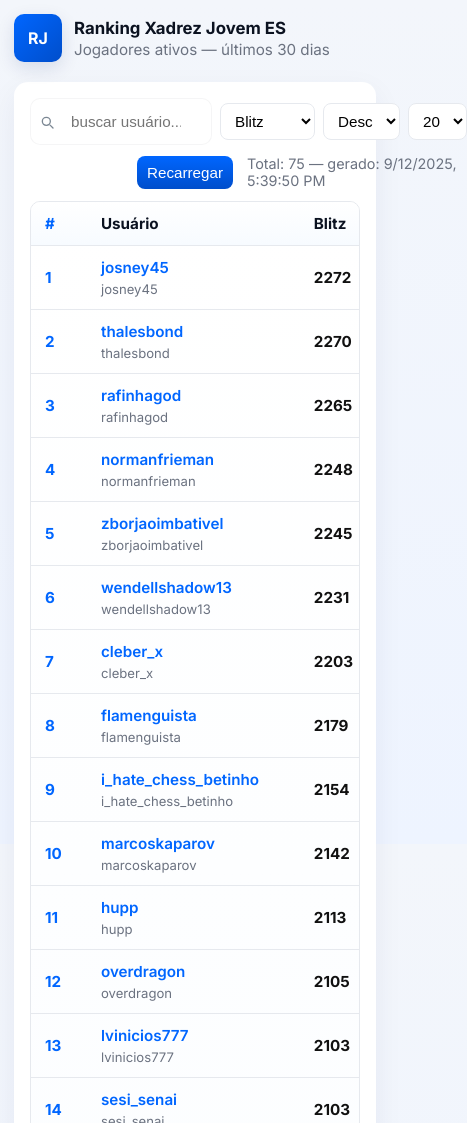
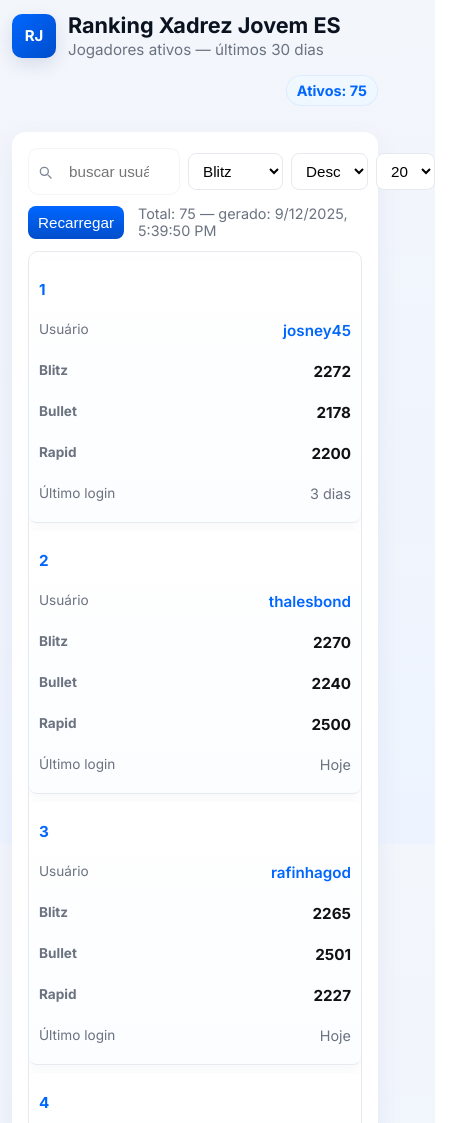
Before and after one commit to Gedeon-Arruda/RankingXadrezJovem, a plain HTML site: page docs/index.html in a window 390 px wide. Shown: the top 1123 px of the page, 467 px wide, since content can reach past the window. Drawn offline with Linux system fonts and the light colour scheme.

Commit message:
UI: modernize responsive index (Ranking Xadrez Jovem ES)

```diff
--- a/docs/index.html
+++ b/docs/index.html
@@ -25,56 +25,34 @@
       color:#0b1220;
       -webkit-font-smoothing:antialiased;
       -moz-osx-font-smoothing:grayscale;
-      padding:28px;
+      padding:24px;
     }
     .wrap{max-width:1200px;margin:0 auto}
     header.site{
-      display:flex;align-items:center;gap:16px;justify-content:space-between;margin-bottom:20px;
+      display:flex;align-items:center;gap:16px;justify-content:space-between;margin-bottom:18px;
+      flex-wrap:wrap;
     }
-    .brand{
-      display:flex;gap:12px;align-items:center;
-    }
+    .brand{display:flex;gap:12px;align-items:center}
     .logo{
       width:56px;height:56px;border-radius:10px;background:linear-gradient(135deg,var(--accent),var(--accent-2));
       display:flex;align-items:center;justify-content:center;color:#fff;font-weight:700;font-size:18px;box-shadow:0 6px 18px rgba(6,34,102,0.12);
+      flex:0 0 auto;
     }
     h1{font-size:1.35rem;margin:0}
     .subtitle{color:var(--muted);font-size:0.95rem;margin-top:2px}
     .top-meta{display:flex;gap:10px;align-items:center}
-    .badge{
-      background:linear-gradient(180deg,#f1f9ff,#eef6ff);color:var(--accent);padding:6px 10px;border-radius:999px;border:1px solid rgba(11,102,255,0.08);font-weight:700;font-size:0.9rem;
-    }
-
-    .card{
-      background:var(--card);
-      border-radius:14px;
-      padding:16px;
-      box-shadow:0 10px 30px rgba(12,32,80,0.06);
-    }
-
-    .controls{
-      display:flex;gap:10px;align-items:center;flex-wrap:wrap;margin-bottom:12px;
-    }
+    .badge{background:linear-gradient(180deg,#f1f9ff,#eef6ff);color:var(--accent);padding:6px 10px;border-radius:999px;border:1px solid rgba(11,102,255,0.08);font-weight:700;font-size:0.9rem;}
+    .card{background:var(--card);border-radius:14px;padding:16px;box-shadow:0 10px 30px rgba(12,32,80,0.06);}
+    .controls{display:flex;gap:10px;align-items:center;flex-wrap:wrap;margin-bottom:12px;}
     .controls .left{display:flex;gap:8px;align-items:center}
-    .search{
-      display:flex;align-items:center;gap:8px;background:var(--glass);padding:8px;border-radius:10px;border:1px solid rgba(11,20,40,0.04);
-    }
-    .search input{
-      border:0;background:transparent;outline:none;padding:6px 8px;font-size:0.95rem;width:240px;
-    }
-    select,button{
-      padding:8px 10px;border-radius:8px;border:1px solid #e6e9ee;background:#fff;font-size:0.95rem;
-    }
-    button.btn{
-      background:linear-gradient(180deg,var(--accent),var(--accent-2));color:#fff;border:none;cursor:pointer;
-    }
+    .search{display:flex;align-items:center;gap:8px;background:var(--glass);padding:8px;border-radius:10px;border:1px solid rgba(11,20,40,0.04);}
+    .search input{border:0;background:transparent;outline:none;padding:6px 8px;font-size:0.95rem;width:240px;}
+    select,button{padding:8px 10px;border-radius:8px;border:1px solid #e6e9ee;background:#fff;font-size:0.95rem;}
+    button.btn{background:linear-gradient(180deg,var(--accent),var(--accent-2));color:#fff;border:none;cursor:pointer;}
     .info{color:var(--muted);font-size:0.9rem;margin-left:6px}
-
     .table-wrap{overflow:auto;border-radius:10px;border:1px solid var(--table-border);background:linear-gradient(180deg,#fff,#fbfdff);margin-top:8px}
     table{width:100%;border-collapse:collapse;min-width:720px}
-    thead th{
-      position:sticky;top:0;background:linear-gradient(180deg,#ffffff,#f7fbff);padding:12px 14px;text-align:left;border-bottom:1px solid var(--table-border);font-weight:700;font-size:0.95rem;color:#0b1220;
-    }
+    thead th{position:sticky;top:0;background:linear-gradient(180deg,#ffffff,#f7fbff);padding:12px 14px;text-align:left;border-bottom:1px solid var(--table-border);font-weight:700;font-size:0.95rem;color:#0b1220;}
     tbody td{padding:12px 14px;border-bottom:1px solid var(--table-border);vertical-align:middle;font-size:0.95rem;color:#122036}
     tbody tr:hover{background:linear-gradient(90deg,rgba(0,102,255,0.03),transparent)}
     .rank{width:56px;font-weight:700;color:var(--accent)}
@@ -83,21 +61,37 @@
     .small{display:block;color:var(--muted);font-size:0.82rem;margin-top:4px}
     .rating{font-weight:700;color:#111}
     .seen{color:var(--muted);font-size:0.9rem}
-
     .pager{display:flex;gap:6px;align-items:center;flex-wrap:wrap;margin-top:12px;justify-content:flex-end}
     .pager button{background:#fff;border:1px solid #eef3fb;padding:6px 10px;border-radius:8px;cursor:pointer}
     .pager button[disabled]{opacity:.6;cursor:default}
 
+    /* Responsive improvements */
     @media (max-width:900px){
-      .brand h1{font-size:1.05rem}
-      .search input{width:140px}
+      .search input{width:160px}
       table{min-width:640px}
     }
-    @media (max-width:640px){
-      body{padding:14px}
-      .controls{flex-direction:column;align-items:flex-start}
-      .top-meta{display:none}
-      .logo{width:48px;height:48px;font-size:16px}
+
+    /* Mobile: transform table rows into card-like blocks with labels */
+    @media (max-width:720px){
+      header.site{padding-bottom:8px}
+      .top-meta{width:100%;justify-content:flex-end}
+      table{min-width:0;border:0}
+      thead{display:none}
+      tbody tr{display:block;border-bottom:1px solid var(--table-border);padding:12px 10px;margin:8px 0;border-radius:8px;background:linear-gradient(180deg,#fff,#fbfdff);box-shadow:0 4px 14px rgba(12,32,80,0.03)}
+      tbody td{display:flex;justify-content:space-between;padding:8px 0;border:0}
+      tbody td + td{margin-top:6px}
+      tbody td::before{content:attr(data-label);color:var(--muted);font-size:0.85rem;margin-right:12px;flex:0 0 36%;}
+      .rank::before{display:none}
+      .user a{display:block}
+      .small{display:none}
+      .pager{justify-content:center}
+    }
+
+    @media (max-width:420px){
+      body{padding:12px}
+      .logo{width:44px;height:44px;font-size:15px}
+      .search input{width:110px}
+      tbody td::before{flex:0 0 48%}
     }
   </style>
 </head>
@@ -105,7 +99,7 @@
   <div class="wrap">
     <header class="site">
       <div class="brand">
-        <div class="logo">RJ</div>
+        <div class="logo" aria-hidden="true">RJ</div>
         <div>
           <h1>Ranking Xadrez Jovem ES</h1>
           <div class="subtitle">Jogadores ativos — últimos 30 dias</div>
@@ -124,29 +118,23 @@
             <input id="q" type="search" placeholder="buscar usuário..." />
           </div>
 
-          <label>
-            <select id="sort">
+          <label><select id="sort">
               <option value="blitz">Blitz</option>
               <option value="bullet">Bullet</option>
               <option value="rapid">Rapid</option>
               <option value="username">Usuário</option>
-            </select>
-          </label>
+            </select></label>
 
-          <label>
-            <select id="order">
+          <label><select id="order">
               <option value="desc">Desc</option>
               <option value="asc">Asc</option>
-            </select>
-          </label>
+            </select></label>
 
-          <label>
-            <select id="perPage">
+          <label><select id="perPage">
               <option value="10">10</option>
               <option value="20" selected>20</option>
               <option value="50">50</option>
-            </select>
-          </label>
+            </select></label>
         </div>
 
         <div style="margin-left:auto;display:flex;gap:8px;align-items:center">
@@ -155,7 +143,7 @@
         </div>
       </div>
 
-      <div class="table-wrap" id="tableWrap">
+      <div class="table-wrap" id="tableWrap" role="region" aria-label="Tabela de jogadores">
         <table>
           <thead>
             <tr>
@@ -171,7 +159,7 @@
         </table>
       </div>
 
-      <div class="pager" id="pager"></div>
+      <div class="pager" id="pager" aria-label="Navegação de páginas"></div>
     </div>
 
     <footer style="margin-top:14px;color:var(--muted);font-size:0.9rem;text-align:center">
@@ -180,7 +168,8 @@
   </div>
 
 <script>
-/* client-side: load ./players.json, search, sort, paginate */
+/* client-side: load ./players.json, search, sort, paginate.
+   Adds data-label attributes so mobile CSS shows field labels. */
 let all = [];
 let filtered = [];
 let page = 1;
@@ -192,9 +181,7 @@ const perPageEl = document.getElementById('perPage');
 const infoEl = document.getElementById('info');
 const totalBadge = document.getElementById('totalBadge');
 
-document.getElementById('reload').addEventListener('click', () => {
-  loadData(true);
-});
+document.getElementById('reload').addEventListener('click', () => { loadData(true); });
 
 qEl.addEventListener('input', ()=>{ page = 1; applyFilters(); });
 sortEl.addEventListener('change', ()=>{ page = 1; applyFilters(); });
@@ -242,15 +229,17 @@ function renderPage(){
   tbody.innerHTML = '';
   pageItems.forEach((p, idx) => {
     const tr = document.createElement('tr');
+
+    // build cells with data-label for mobile
     const rank = start + idx + 1;
-    tr.innerHTML = `
-      <td class="rank">${rank}</td>
-      <td class="user"><a href="${p.profile}" target="_blank" rel="noopener">${escapeHtml(p.username)}</a><span class="small">${p.username}</span></td>
-      <td class="rating">${p.blitz}</td>
-      <td class="rating">${p.bullet}</td>
-      <td class="rating">${p.rapid}</td>
-      <td class="seen">${formatSeen(p.seenAt)}</td>
-    `;
+    const tdRank = `<td class="rank" data-label="#">${rank}</td>`;
+    const tdUser = `<td class="user" data-label="Usuário"><a href="${p.profile}" target="_blank" rel="noopener">${escapeHtml(p.username)}</a><span class="small">${p.username}</span></td>`;
+    const tdBlitz = `<td class="rating" data-label="Blitz">${p.blitz}</td>`;
+    const tdBullet = `<td class="rating" data-label="Bullet">${p.bullet}</td>`;
+    const tdRapid = `<td class="rating" data-label="Rapid">${p.rapid}</td>`;
+    const tdSeen = `<td class="seen" data-label="Último login">${formatSeen(p.seenAt)}</td>`;
+
+    tr.innerHTML = tdRank + tdUser + tdBlitz + tdBullet + tdRapid + tdSeen;
     tbody.appendChild(tr);
   });
   renderPager(per);
```
